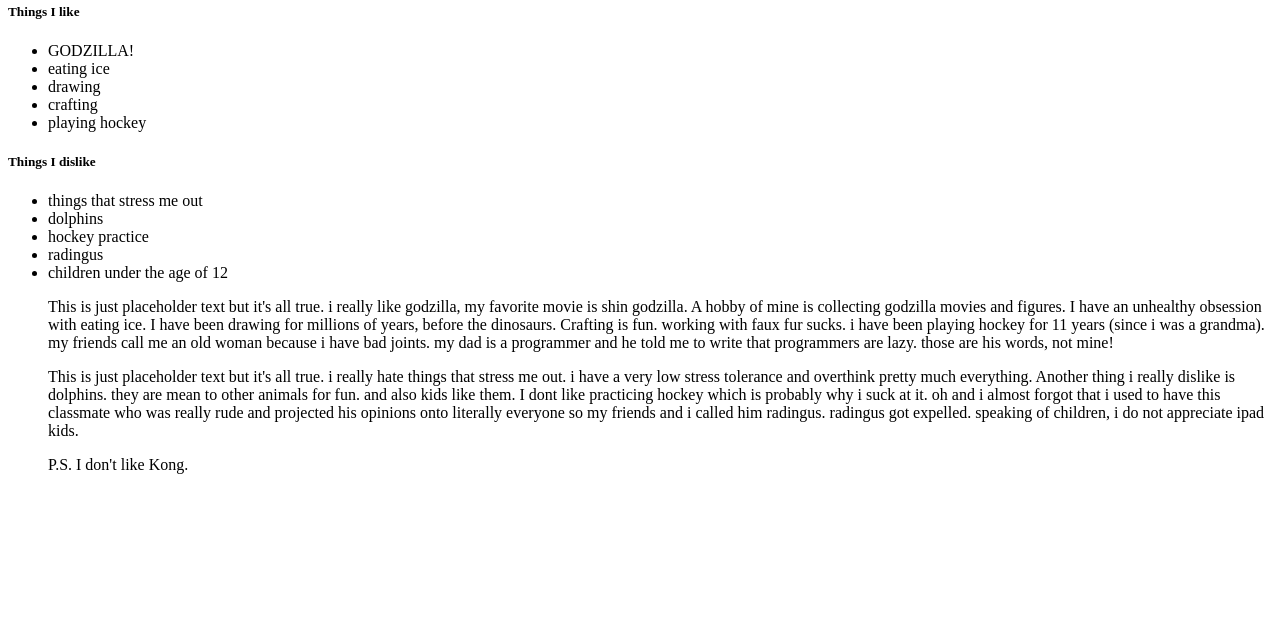
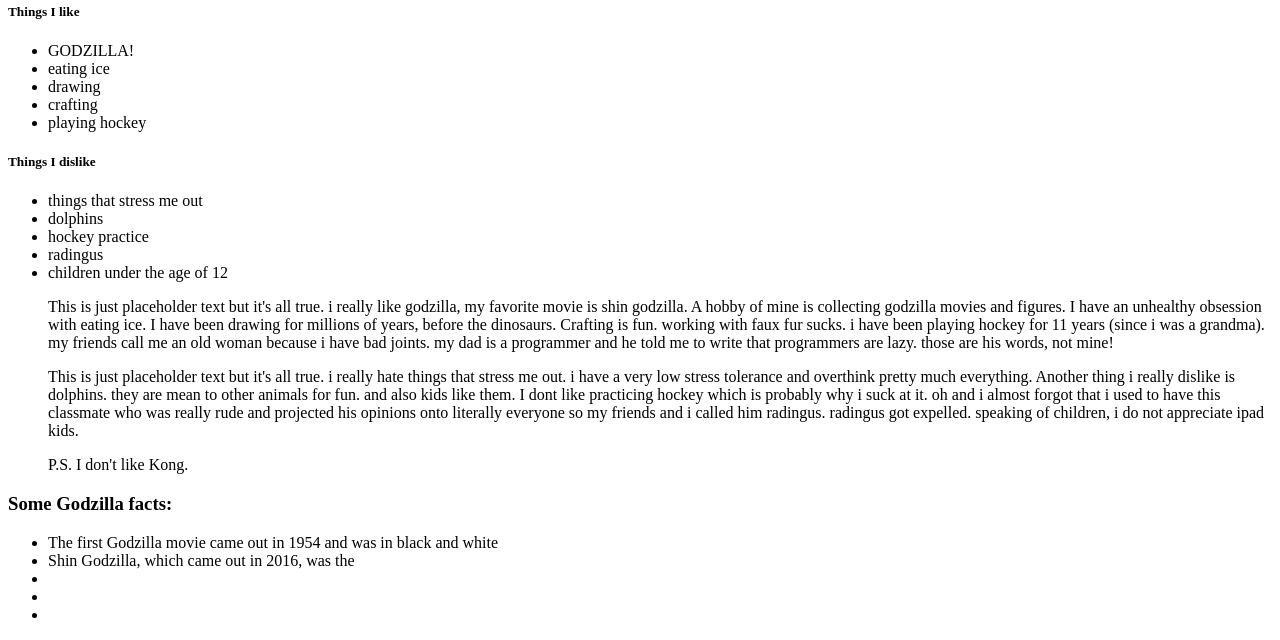
Before and after one commit to GodzillaKamatakun/Portfolio, a plain HTML site: page index.html in a window 1280 px wide. Shown: the part 493-1133 px from the top of the page. Before the commit the page ends 983 px from the top, so only its background shows below. Drawn offline with Linux system fonts and the light colour scheme.

Commit message:
initial commit

```diff
--- a/index.html
+++ b/index.html
@@ -34,6 +34,17 @@
     <p>P.S. I don't like Kong.</p>
 </ul>
 
+<div>
+    <h3>Some Godzilla facts:</h3>
+    <ul>
+        <li>The first Godzilla movie came out in 1954 and was in black and white</li>
+        <li>Shin Godzilla, which came out in 2016, was the </li>
+        <li></li>
+        <li></li>
+        <li></li>
+    </ul>
+</div>
+
 
 
 </body>
```
